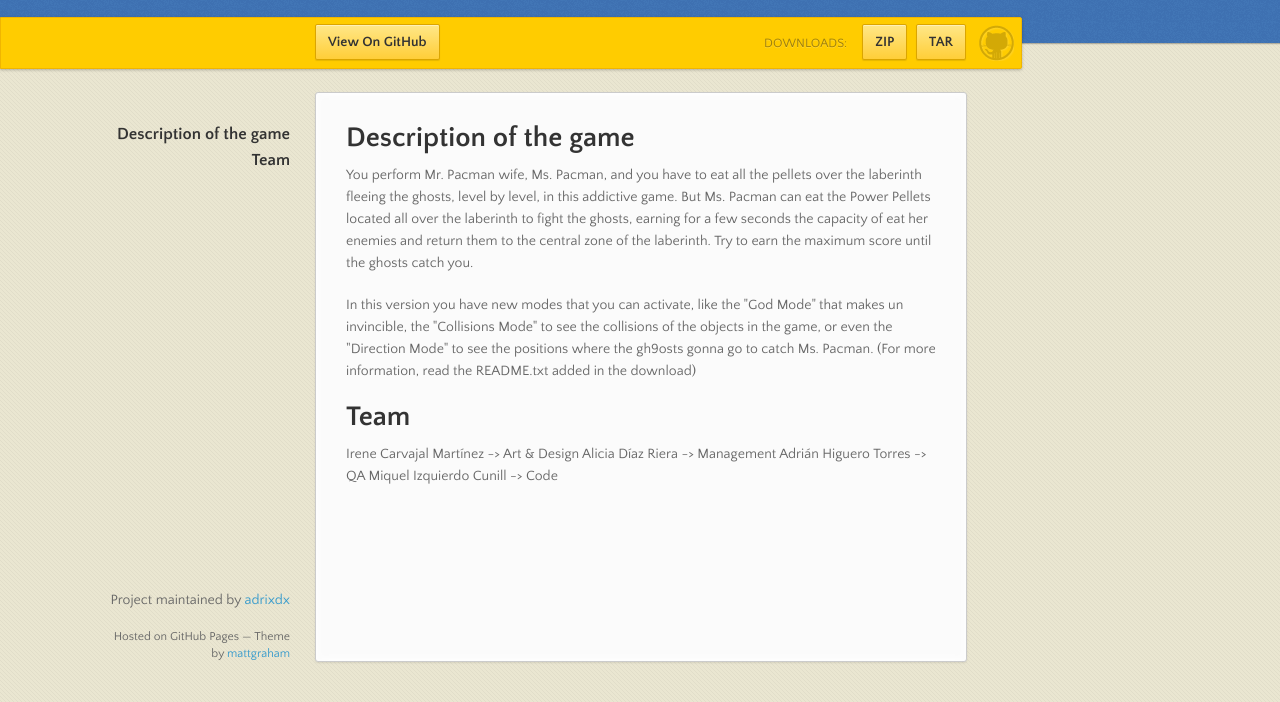
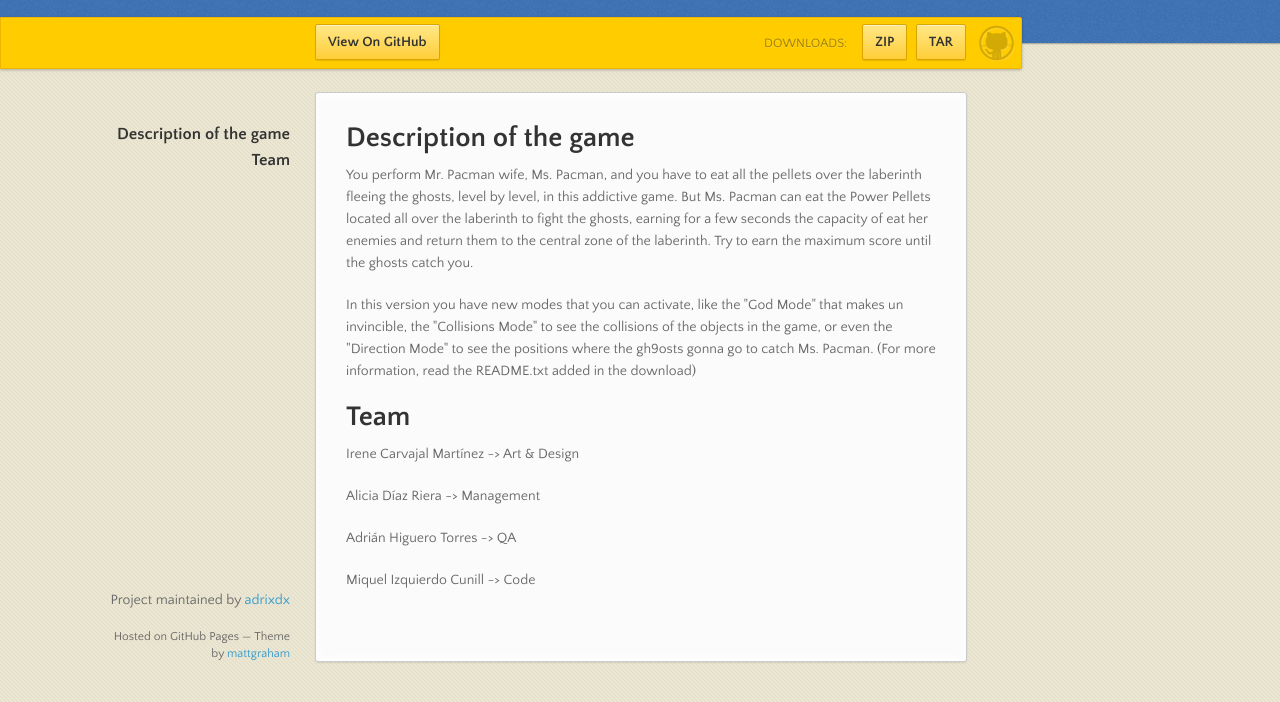
Before and after one commit to adrixdx/ms-pacman, a plain HTML site: page index.html in a window 1280 px wide. Shown: the part 98-800 px from the top of the page. Drawn offline with nearby package versions, Linux system fonts and the light colour scheme.

```diff
--- a/index.html
+++ b/index.html
@@ -49,10 +49,13 @@
 <h1>
 <a id="team" class="anchor" href="#team" aria-hidden="true"><span aria-hidden="true" class="octicon octicon-link"></span></a>Team</h1>
 
-<p>Irene Carvajal Martínez -&gt; Art &amp; Design
-Alicia Díaz Riera -&gt; Management
-Adrián Higuero Torres -&gt; QA
-Miquel Izquierdo Cunill -&gt; Code</p>
+<p>Irene Carvajal Martínez -&gt; Art &amp; Design</p>
+
+<p>Alicia Díaz Riera -&gt; Management</p>
+
+<p>Adrián Higuero Torres -&gt; QA</p>
+
+<p>Miquel Izquierdo Cunill -&gt; Code</p>
       </section>
       <footer>
         <p>Project maintained by <a href="https://github.com/adrixdx">adrixdx</a></p>
--- a/params.json
+++ b/params.json
@@ -1,6 +1,6 @@
 {
   "name": "Ms-pacman ",
   "tagline": "Ms Pacman Nemesis Studios",
-  "body": "# Description of the game\r\nYou perform Mr. Pacman wife, Ms. Pacman, and you have to eat all the pellets over the laberinth fleeing the ghosts, level by level, in this addictive game. But Ms. Pacman can eat the Power Pellets located all over the laberinth to fight the ghosts, earning for a few seconds the capacity of eat her enemies and return them to the central zone of the laberinth. Try to earn the maximum score until the ghosts catch you.\r\n\r\nIn this version you have new modes that you can activate, like the \"God Mode\" that makes un invincible, the \"Collisions Mode\" to see the collisions of the objects in the game, or even the \"Direction Mode\" to see the positions where the gh9osts gonna go to catch Ms. Pacman. (For more information, read the README.txt added in the download)\r\n\r\n# Team\r\n\r\nIrene Carvajal Martínez -> Art & Design\r\nAlicia Díaz Riera -> Management\r\nAdrián Higuero Torres -> QA\r\nMiquel Izquierdo Cunill -> Code",
+  "body": "# Description of the game\r\nYou perform Mr. Pacman wife, Ms. Pacman, and you have to eat all the pellets over the laberinth fleeing the ghosts, level by level, in this addictive game. But Ms. Pacman can eat the Power Pellets located all over the laberinth to fight the ghosts, earning for a few seconds the capacity of eat her enemies and return them to the central zone of the laberinth. Try to earn the maximum score until the ghosts catch you.\r\n\r\nIn this version you have new modes that you can activate, like the \"God Mode\" that makes un invincible, the \"Collisions Mode\" to see the collisions of the objects in the game, or even the \"Direction Mode\" to see the positions where the gh9osts gonna go to catch Ms. Pacman. (For more information, read the README.txt added in the download)\r\n\r\n# Team\r\n\r\nIrene Carvajal Martínez -> Art & Design\r\n\r\nAlicia Díaz Riera -> Management\r\n\r\nAdrián Higuero Torres -> QA\r\n\r\nMiquel Izquierdo Cunill -> Code",
   "note": "Don't delete this file! It's used internally to help with page regeneration."
 }
```
